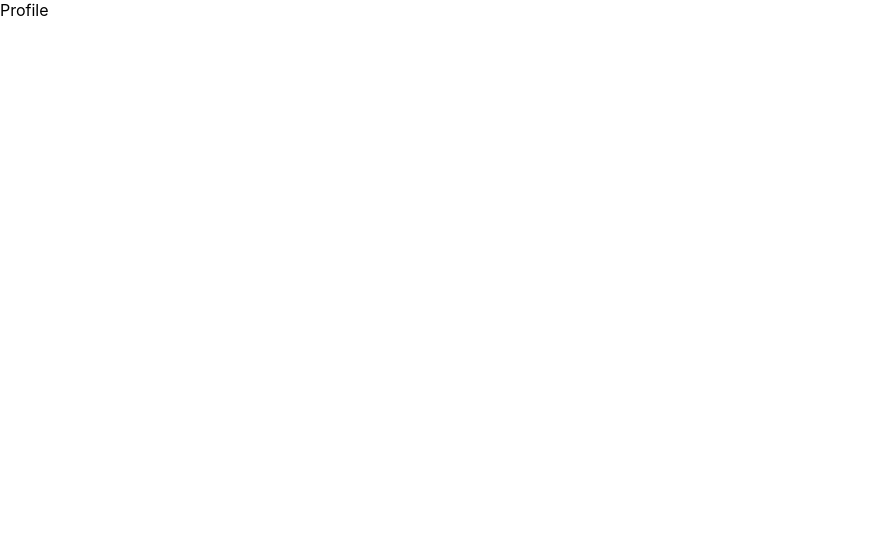
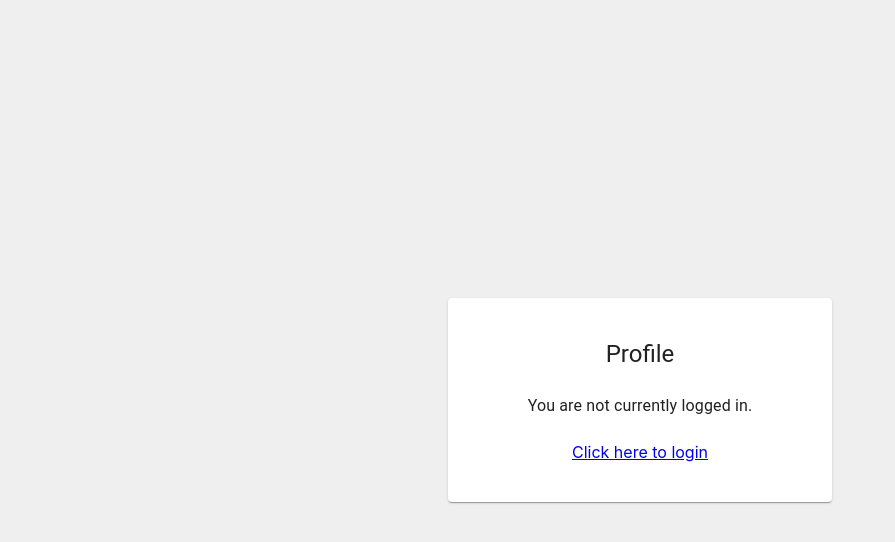
Before and after one commit to MichaelFarquhar/react-firebase-auth, a React (Create React App) app: page /profile in a window 1280 px wide. Shown: the top 542 px of the page, without its empty margins (0-895 px from the left). Built offline with nearby package versions, Linux system fonts and the light colour scheme.

Commit message:
Add content to Profile page

```diff
--- a/src/index.tsx
+++ b/src/index.tsx
@@ -16,10 +16,10 @@ root.render(
     <React.StrictMode>
         <BrowserRouter>
             <Routes>
-                <Route path="/profile" element={<Profile />} />
                 <Route path="/" element={<App />}>
                     <Route index element={<Login />} />
                     <Route path="register" element={<Register />} />
+                    <Route path="/profile" element={<Profile />} />
                 </Route>
                 <Route path="*" element={<h1>404 Not Found</h1>} />
             </Routes>
--- a/src/pages/Profile.tsx
+++ b/src/pages/Profile.tsx
@@ -1,7 +1,15 @@
 import { FC } from 'react';
+import { Stack, Typography } from '@mui/material';
+import { Link } from 'react-router-dom';
 
-interface Props {}
-
-export const Profile: FC<Props> = (props) => {
-    return <div>Profile</div>;
+export const Profile: FC = () => {
+    return (
+        <Stack spacing={3}>
+            <Typography variant="h5" component="div">
+                Profile
+            </Typography>
+            <Typography variant="body1">You are not currently logged in.</Typography>
+            <Link to="/">Click here to login</Link>
+        </Stack>
+    );
 };
```
